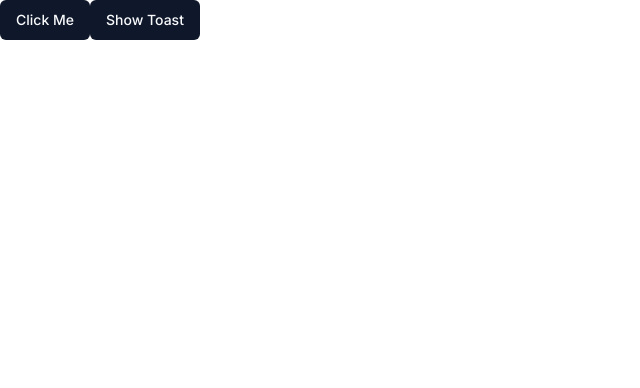
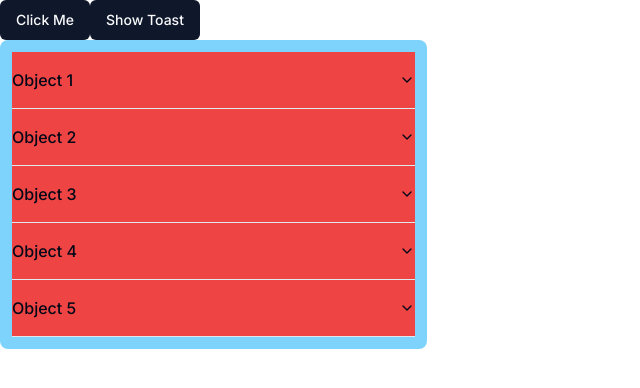
Before and after one commit to thenetvr/eCommerce, a Next.js app: page /test in a window 1280 px wide. Shown: the top 388 px of the page, without its empty margins (0-640 px from the left). Built offline with nearby package versions, Linux system fonts and the light colour scheme.

Commit message:
added accordion component

```diff
--- a/app/test/page.tsx
+++ b/app/test/page.tsx
@@ -1,12 +1,54 @@
 import React from 'react'
 import { Button } from '@/components/ui/button'
 import { ToastDemo } from '@/components/toast'
+import {
+  Accordion,
+  AccordionContent,
+  AccordionItem,
+  AccordionTrigger,
+} from "@/components/ui/accordion"
 
 export default function Test() {
+  const objectsArray = [
+    {
+      title: "Object 1",
+      description: "This is the description for Object 1."
+    },
+    {
+      title: "Object 2",
+      description: "This is the description for Object 2."
+    },
+    {
+      title: "Object 3",
+      description: "This is the description for Object 3."
+    },
+    {
+      title: "Object 4",
+      description: "This is the description for Object 4."
+    },
+    {
+      title: "Object 5",
+      description: "This is the description for Object 5."
+    }
+  ];
+
   return (
     <div>
       <Button>Click Me</Button>
       <ToastDemo/>
+
+      <div className='w-1/3 rounded-lg bg-sky-300 p-3'>
+        {objectsArray.map((object) => (
+          <Accordion type="single" collapsible>
+            <AccordionItem value="item-1">
+              <AccordionTrigger>{object.title}</AccordionTrigger>
+              <AccordionContent>
+                {object.description}
+              </AccordionContent>
+            </AccordionItem>
+            </Accordion>
+        ))}
+      </div>
     </div>
   )
 }
--- /dev/null
+++ b/components/ui/accordion.tsx
@@ -0,0 +1,60 @@
+"use client"
+
+import * as React from "react"
+import * as AccordionPrimitive from "@radix-ui/react-accordion"
+import { ChevronDown } from "lucide-react"
+
+import { cn } from "@/lib/utils"
+
+const Accordion = AccordionPrimitive.Root
+
+const AccordionItem = React.forwardRef<
+  React.ElementRef<typeof AccordionPrimitive.Item>,
+  React.ComponentPropsWithoutRef<typeof AccordionPrimitive.Item>
+>(({ className, ...props }, ref) => (
+  <AccordionPrimitive.Item
+    ref={ref}
+    className={cn("border-b", className)}
+    {...props}
+  />
+))
+AccordionItem.displayName = "AccordionItem"
+
+const AccordionTrigger = React.forwardRef<
+  React.ElementRef<typeof AccordionPrimitive.Trigger>,
+  React.ComponentPropsWithoutRef<typeof AccordionPrimitive.Trigger>
+>(({ className, children, ...props }, ref) => (
+  <AccordionPrimitive.Header className="flex">
+    <AccordionPrimitive.Trigger
+      ref={ref}
+      className={cn(
+        "flex flex-1 items-center justify-between py-4 font-medium transition-all hover:underline [&[data-state=open]>svg]:rotate-180 bg-red-500",
+        className
+      )}
+      {...props}
+    >
+      {children}
+      <ChevronDown className="h-4 w-4 shrink-0 transition-transform duration-200" />
+    </AccordionPrimitive.Trigger>
+  </AccordionPrimitive.Header>
+))
+AccordionTrigger.displayName = AccordionPrimitive.Trigger.displayName
+
+const AccordionContent = React.forwardRef<
+  React.ElementRef<typeof AccordionPrimitive.Content>,
+  React.ComponentPropsWithoutRef<typeof AccordionPrimitive.Content>
+>(({ className, children, ...props }, ref) => (
+  <AccordionPrimitive.Content
+    ref={ref}
+    className={cn(
+      "overflow-hidden text-sm transition-all data-[state=closed]:animate-accordion-up data-[state=open]:animate-accordion-down bg-red-300",
+      className
+    )}
+    {...props}
+  >
+    <div className="pb-4 pt-0">{children}</div>
+  </AccordionPrimitive.Content>
+))
+AccordionContent.displayName = AccordionPrimitive.Content.displayName
+
+export { Accordion, AccordionItem, AccordionTrigger, AccordionContent }
--- a/package.json
+++ b/package.json
@@ -9,6 +9,7 @@
     "lint": "next lint"
   },
   "dependencies": {
+    "@radix-ui/react-accordion": "^1.1.2",
     "@radix-ui/react-slot": "^1.0.2",
     "@radix-ui/react-toast": "^1.1.5",
     "class-variance-authority": "^0.7.0",
```
Also changed, not shown: 1 other file (tests, documents, lock files or other folders).
